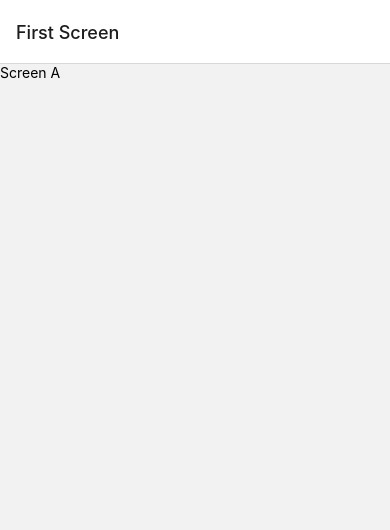
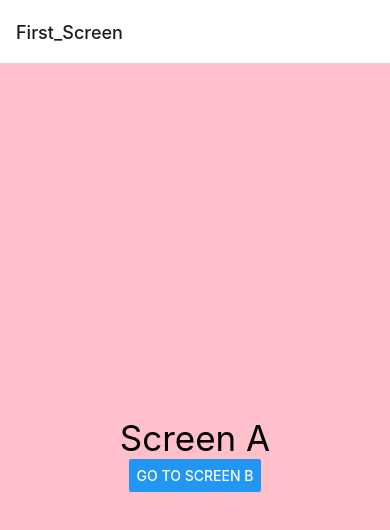
Before and after one commit to supolaris/ReactNative_Gelatin, a React Native app: screen / in a window 390 px wide. Shown: the top 530 px of the page. Built offline with nearby package versions, Linux system fonts and the light colour scheme.

Commit message:
stack navigation done

```diff
--- a/App.tsx
+++ b/App.tsx
@@ -1,4 +1,4 @@
-import {View, Text, StyleSheet} from "react-native";
+import {View, Text, Button, StyleSheet} from "react-native";
 import {NavigationContainer} from "@react-navigation/native";
 import {createStackNavigator} from "@react-navigation/stack";
 
@@ -7,19 +7,44 @@ const App = () => {
 
 
   const Stack = createStackNavigator();
-  function ScreenA() {
+
+
+
+  function ScreenA({navigation}) {
+
+    const onPressHandler = () => {
+      navigation.navigate('Second_Screen')
+    }
+
     return(
-      <View>
-        <Text>Screen A</Text>
+      <View style={myStyle.container}>
+        <Text style={myStyle.text}>Screen A</Text>
+        <Button
+        onPress={onPressHandler}
+
+        title="Go to Screen B"
+        />
       </View>
     )
 
   }
 
-  function ScreenB() {
+  function ScreenB({navigation}) {
+
+    const onPressHandler = () => {
+      navigation.navigate('First_Screen')
+    }
+
     return(
-      <View>
-        <Text>Screen B</Text>
+      <View style={myStyle.container}>
+        <Text style={myStyle.text}>Screen B</Text>
+        <Button
+        onPress={onPressHandler}
+
+        title="Go to Screen A"
+        />
+
+
       </View>
     )
 
@@ -32,8 +57,14 @@ const App = () => {
       <Stack.Navigator>
         <Stack.Screen
 
-        name="First Screen"
+        name="First_Screen"
         component={ScreenA}
+        />
+
+        <Stack.Screen
+
+        name="Second_Screen"
+        component={ScreenB}
         />
       </Stack.Navigator>
 
```
